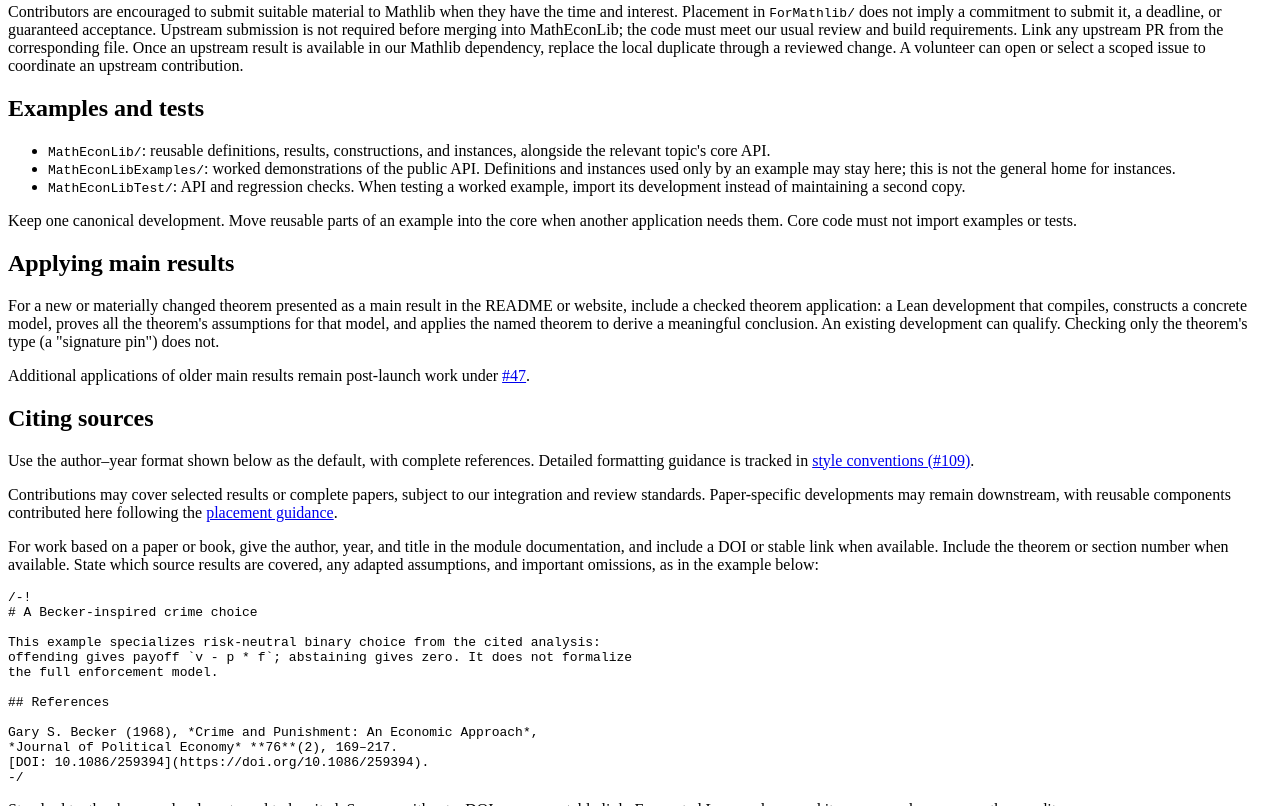
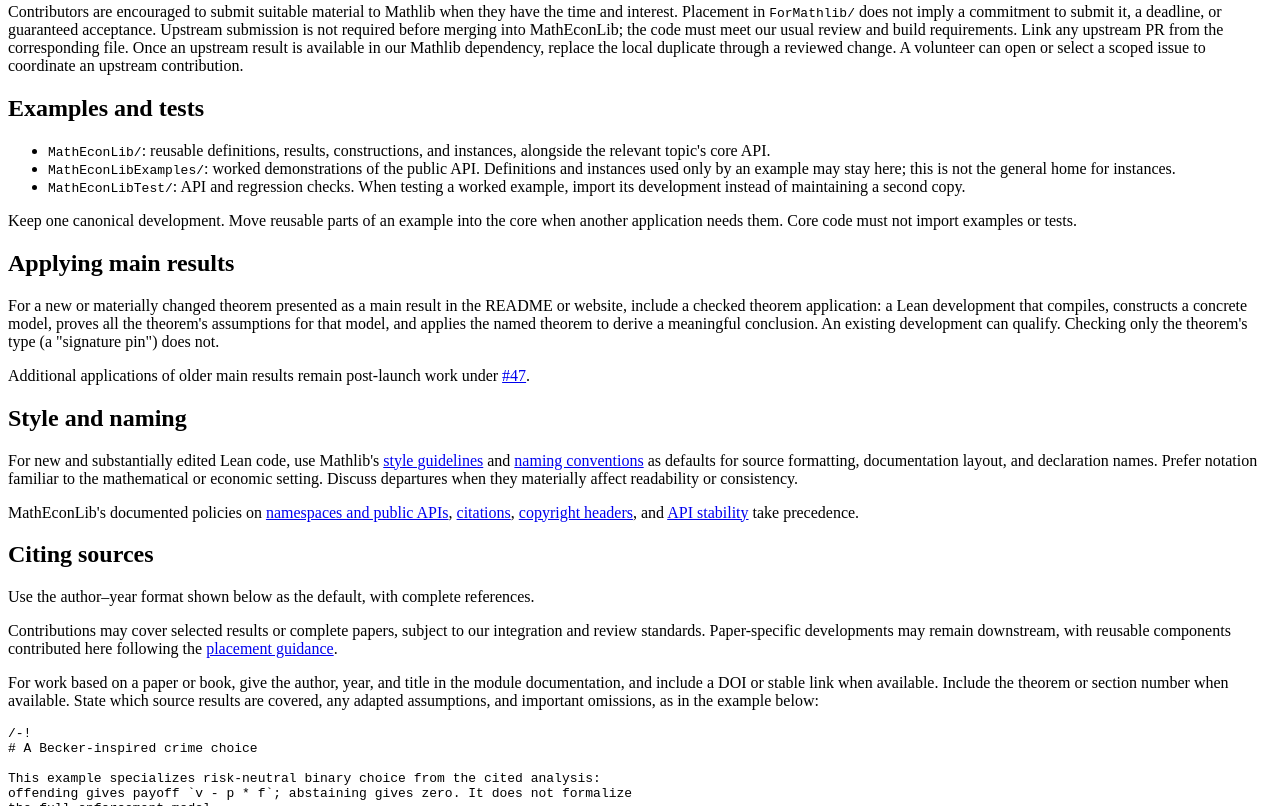
Before and after one commit to matheconlib/matheconlib, an Eleventy site: page CONTRIBUTING.md in a window 1280 px wide. Shown: the part 493-1299 px from the top of the page. Built offline with nearby package versions, Linux system fonts and the light colour scheme; Eleventy itself is replaced by a stand-in of ours; code samples lack their colours; files that its build step writes are made by us from their sources.

Commit message:
docs: use Mathlib style and naming as defaults

```diff
--- a/CONTRIBUTING.md
+++ b/CONTRIBUTING.md
@@ -71,11 +71,22 @@
 Additional applications of older main results remain post-launch work under
 [#47](https://github.com/matheconlib/matheconlib/issues/47).
 
+## Style and naming
+
+For new and substantially edited Lean code, use Mathlib's
+[style guidelines](https://leanprover-community.github.io/contribute/style.html) and
+[naming conventions](https://leanprover-community.github.io/contribute/naming.html)
+as defaults for source formatting, documentation layout, and declaration names.
+Prefer notation familiar to the mathematical or economic setting. Discuss
+departures when they materially affect readability or consistency.
+
+MathEconLib's documented policies on [namespaces and public APIs](#public-api),
+[citations](#citing-sources), [copyright headers](#copyright-headers), and
+[API stability](#api-stability-pins) take precedence.
+
 ## Citing sources
 
 Use the author–year format shown below as the default, with complete references.
-Detailed formatting guidance is tracked in
-[style conventions (#109)](https://github.com/matheconlib/matheconlib/issues/109).
 
 Contributions may cover selected results or complete papers, subject to our
 integration and review standards. Paper-specific developments may remain downstream,
```
